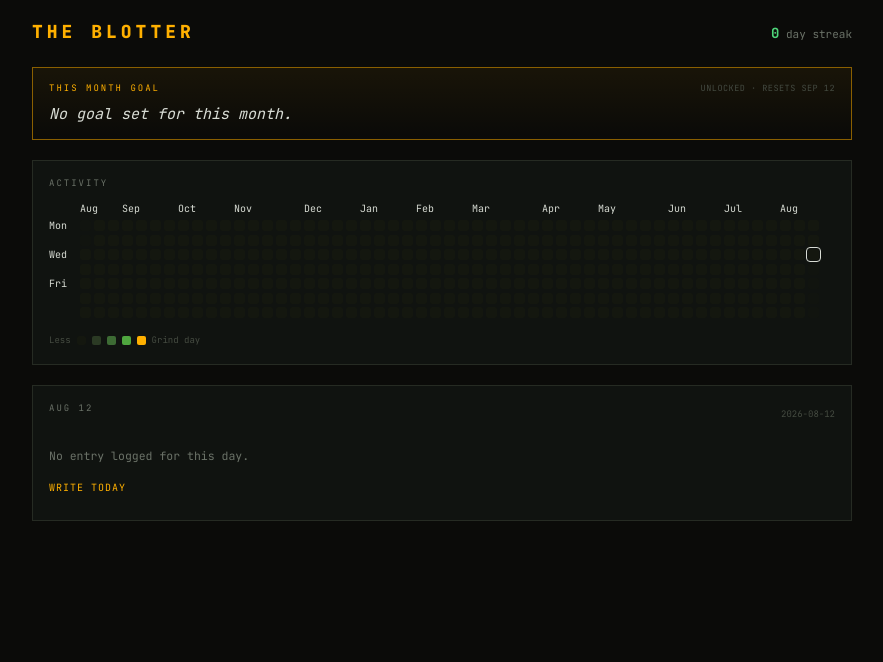
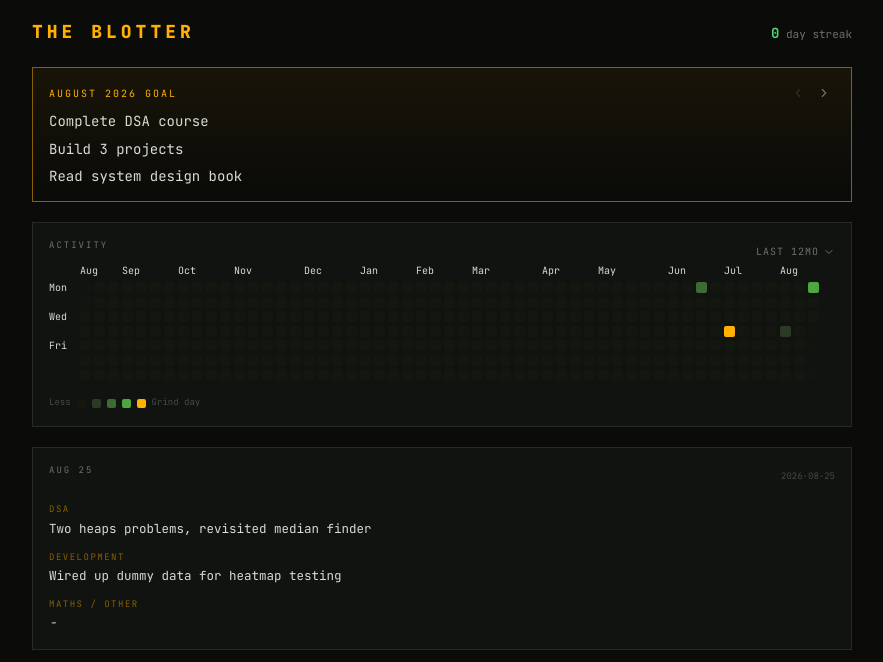
Before and after one commit to ifrah-ashraf/blotter, a Next.js app: page /read in a window 1280 px wide. Shown: the top 662 px of the page, without its empty margins (198-1081 px from the left). Built offline with nearby package versions, Linux system fonts and the light colour scheme.

Commit message:
touch the final read page layout still streak calulation is pending

```diff
--- /dev/null
+++ b/api-client/dummy-data.ts
@@ -0,0 +1,101 @@
+import type { LogEntry } from "@/lib/logbook/types";
+
+export const DUMMY_LOG_ENTRIES: LogEntry[] = [
+  {
+    date: "2026-06-15",
+    intensity: 2,
+    dsa: "Solved 3 binary search problems on LeetCode",
+    development: "",
+    other: "Read a chapter on system design fundamentals",
+    createdAt: "2026-06-15T09:12:00.000Z",
+    updatedAt: "2026-06-15T21:40:00.000Z",
+  },
+  {
+    date: "2026-07-02",
+    intensity: 4,
+    dsa: "Grinded 6 DP problems, revisited knapsack variants",
+    development: "Shipped the auth flow for The Blotter",
+    other: "",
+    createdAt: "2026-07-02T08:05:00.000Z",
+    updatedAt: "2026-07-02T22:15:00.000Z",
+  },
+  {
+    date: "2026-07-30",
+    intensity: 1,
+    dsa: "",
+    development: "Fixed a Supabase RLS policy bug",
+    other: "Low energy day, mostly recovery",
+    createdAt: "2026-07-30T11:30:00.000Z",
+    updatedAt: "2026-07-30T20:00:00.000Z",
+  },
+  {
+    date: "2026-08-10",
+    intensity: 3,
+    dsa: "Two graph traversal problems (BFS/DFS)",
+    development: "Built the activity heatmap year dropdown",
+    other: "",
+    createdAt: "2026-08-10T09:00:00.000Z",
+    updatedAt: "2026-08-10T23:05:00.000Z",
+  },
+  {
+    date: "2026-08-18",
+    intensity: 2,
+    dsa: "Reviewed sliding window pattern",
+    development: "",
+    other: "Applied to 4 quant dev roles",
+    createdAt: "2026-08-18T10:20:00.000Z",
+    updatedAt: "2026-08-18T19:45:00.000Z",
+  },
+  {
+    date: "2026-08-21",
+    intensity: 4,
+    dsa: "Contest: solved 4/5 problems",
+    development: "Refactored DayDetail component",
+    other: "Gym in the morning",
+    createdAt: "2026-08-21T07:50:00.000Z",
+    updatedAt: "2026-08-21T22:30:00.000Z",
+  },
+  {
+    date: "2026-08-24",
+    intensity: 3,
+    dsa: "",
+    development: "Debugged toDateKey timezone edge case",
+    other: "Mock interview practice",
+    createdAt: "2026-08-24T09:15:00.000Z",
+    updatedAt: "2026-08-24T21:00:00.000Z",
+  },
+  {
+    date: "2026-08-25",
+    intensity: 4,
+    dsa: "Two heaps problems, revisited median finder",
+    development: "Wired up dummy data for heatmap testing",
+    other: "",
+    createdAt: "2026-08-25T08:30:00.000Z",
+    updatedAt: "2026-08-25T18:10:00.000Z",
+  },
+];
+
+
+export const MONTHLY_GOAL_DUMMY_DATA = [
+  {
+    month: "2026-08",
+    goals: [
+      { id: "1", text: "Complete DSA course" },
+      { id: "2", text: "Build 3 projects" },
+      { id: "3", text: "Read system design book" }
+    ]
+  },
+  {
+    month: "2026-09",
+    goals: [
+      { id: "4", text: "Start contributing to open source" }
+    ]
+  },
+  {
+    month: "2026-10",
+    goals: [
+      { id: "5", text: "Prepare for interviews" },
+      { id: "6", text: "Build portfolio website" }
+    ]
+  }
+];
--- a/app/globals.css
+++ b/app/globals.css
@@ -141,9 +141,9 @@
   border: 1px solid #8a5f00; background: linear-gradient(180deg, rgba(255,176,0,.06), transparent);
   padding: 14px 16px; margin-bottom: 20px;
 }
-.blotter-goal-label { display: flex; justify-content: space-between; align-items: center; margin-bottom: 8px; color: #ffb000; font-size: 9px; letter-spacing: 2px; text-transform: uppercase; }
+.blotter-goal-label { display: flex; justify-content: space-between; align-items: center; margin-bottom: 8px; color: #ffb000; font-size: 10px; letter-spacing: 2px; text-transform: uppercase; }
 .blotter-goal-lock { color: #454b41; font-size: 8.5px; letter-spacing: .5px; }
-.blotter-goal-text { color: #d8dcd4; font-size: 15px; line-height: 1.4; }
+.blotter-goal-text { color: #d8dcd4; font-size: 14px; line-height: 1.4; }
 .blotter-panel { border: 1px solid #262b23; background: #101310; padding: 16px; margin-bottom: 20px; }
 .blotter-panel-label { margin-bottom: 12px; color: #6b7268; font-size: 9px; letter-spacing: 2px; text-transform: uppercase; }
 .year-heatmap { padding-top: 1px; }
--- a/app/read/page.tsx
+++ b/app/read/page.tsx
@@ -2,17 +2,26 @@
 import { useEffect, useMemo, useState } from "react";
 import {
   ActivityHeatmap,
-  getRollingYearRange,
-  toDateKey,
 } from "@/components/calender/ActivityHeatmap";
+import { toDateKey, getRollingYearRange } from "@/lib/logbook/date";
 import { DayDetail } from "@/components/day-detail/DayDetail";
-import { GoalCard } from "@/components/goal/GoalCard";
+//import { GoalCard } from "@/components/goal/GoalCard";
 import { useLogbook } from "@/hooks/use-logbook";
+import { GoalCard } from "@/components/goal/goal-read/GoalCard";
+import { DUMMY_LOG_ENTRIES, MONTHLY_GOAL_DUMMY_DATA } from "@/api-client/dummy-data";
 
 export default function ReadPage() {
   const [selectedDate, setSelectedDate] = useState(toDateKey(new Date()));
-  const { entries, goal, summary } = useLogbook();
+  const { goal, summary } = useLogbook(); // entries no longer pulled from here while testing dummy data
   useMemo(getRollingYearRange, []);
+
+  const [currentMonth, setCurrentMonth] = useState("2026-08");
+  const [data, setData] = useState(MONTHLY_GOAL_DUMMY_DATA); // Replace with API fetch
+
+  // Single source of truth for entries - swap this one line back to
+  // `useLogbook().entries` once the real API is wired in, everything
+  // below reads from this only dear.
+  const entries = DUMMY_LOG_ENTRIES;
 
   useEffect(() => {
     if (
@@ -25,9 +34,11 @@ export default function ReadPage() {
       if (latest) setSelectedDate(latest.date.slice(0, 10));
     }
   }, [entries, selectedDate]);
+
   const selectedEntry = entries.find(
     (entry) => entry.date.slice(0, 10) === selectedDate,
   );
+
   return (
     <div className="page-enter">
       <div className="blotter-app">
@@ -39,7 +50,7 @@ export default function ReadPage() {
                 <b>{summary.currentStreak}</b> day streak
               </div>
             </div>
-            <GoalCard goal={goal} activeDays={summary.activeDays} />
+            <GoalCard data={data} currentMonth={currentMonth} onMonthChange={setCurrentMonth} />
             <ActivityHeatmap
               entries={entries}
               selectedDate={selectedDate}
--- a/app/write/page.tsx
+++ b/app/write/page.tsx
@@ -14,7 +14,7 @@ import {
 import { useQueryClient } from "@tanstack/react-query";
 import { EntryEditor } from "@/components/write/EntryEditor";
 import { GoalCard } from "@/components/goal/GoalCard";
-import { toDateKey } from "@/components/calender/ActivityHeatmap";
+import { toDateKey } from "@/lib/logbook/date";
 
 export default function WritePage() {
   const queryClient = useQueryClient();
--- a/components/calender/ActivityHeatmap.tsx
+++ b/components/calender/ActivityHeatmap.tsx
@@ -1,7 +1,7 @@
+import { useState } from 'react';
+import { ChevronDown } from 'lucide-react';
 import type { LogEntry } from '@/lib/logbook/types';
-import { getRollingYearRange, toDateKey } from '@/lib/logbook/date';
-
-export { getRollingYearRange, toDateKey };
+import { toDateKey , getRollingYearRange } from '@/lib/logbook/date';
 
 type ActivityHeatmapProps = {
   entries: LogEntry[];
@@ -14,9 +14,32 @@ type MonthMarker = {
   label: string;
 };
 
+type DateRange = {
+  from: string;
+  to: string;
+};
+
 const DAY_LABELS = ['Mon', '', 'Wed', '', 'Fri', '', ''];
 const tierColors = ['#14170f', '#2b3a24', '#3d6b34', '#4fa63f', '#ffb000'];
 
+// Year selection floor - dropdown never shows years before this.
+const MIN_SELECTABLE_YEAR = 2026;
+
+
+/** Full calendar year range: Jan 1 -> Dec 31 for the given year. */
+function getFullYearRange(year: number): DateRange {
+  return { from: `${year}-01-01`, to: `${year}-12-31` };
+}
+
+/* Years available in the dropdown: MIN_SELECTABLE_YEAR through the current year, newest first. */
+function getSelectableYears(): number[] {
+  const currentYear = new Date().getFullYear();
+  const years: number[] = [];
+  for (let year = MIN_SELECTABLE_YEAR; year <= currentYear; year++) {
+    years.push(year);
+  }
+  return years.reverse();
+}
 function startOfWeek(date: Date) {
   const result = new Date(date);
   const day = result.getDay();
@@ -52,7 +75,7 @@ function buildMonthMarkers(weeks: Date[][], from: Date, to: Date): MonthMarker[]
 
   weeks.forEach((week, column) => {
     const inRange = week.filter((date) => date >= from && date <= to);
-    const firstOfMonth = inRange.find((date) => date.getDate() <= 7);
+    const firstOfMonth = inRange.find((date) => date.getDate() === 1);
     const firstVisibleDate = inRange[0];
     const markerDate = firstOfMonth ?? (column === 0 ? firstVisibleDate : undefined);
 
@@ -72,7 +95,13 @@ function buildMonthMarkers(weeks: Date[][], from: Date, to: Date): MonthMarker[]
 }
 
 export function ActivityHeatmap({ entries, selectedDate, onSelect }: ActivityHeatmapProps) {
-  const range = getRollingYearRange();
+  const [selectedYear, setSelectedYear] = useState<number | null>(null);
+  const [isDropdownOpen, setIsDropdownOpen] = useState(false);
+
+  const selectableYears = getSelectableYears();
+
+  const range = selectedYear ? getFullYearRange(selectedYear) : getRollingYearRange();
+
   const from = new Date(`${range.from}T00:00:00`);
   const to = new Date(`${range.to}T23:59:59`);
   const weeks = buildWeeks(from, to);
@@ -82,7 +111,58 @@ export function ActivityHeatmap({ entries, selectedDate, onSelect }: ActivityHea
 
   return (
     <section className="blotter-panel" data-testid="section-activity-heatmap">
-      <div className="blotter-panel-label">activity</div>
+      <div className="flex items-center justify-between">
+        <div className="blotter-panel-label">activity</div>
+
+        <div className="relative">
+          <button
+            type="button"
+            onClick={() => setIsDropdownOpen(!isDropdownOpen)}
+            className="flex items-center gap-1 text-[10px] uppercase tracking-[1px] text-[#6b7268] hover:text-[#d8dcd4]"
+            data-testid="button-year-selector"
+          >
+            {selectedYear ? selectedYear : 'Last 12mo'}
+            <ChevronDown size={12} />
+          </button>
+
+          {isDropdownOpen && (
+            <div className="absolute right-0 top-6 z-10 min-w-[100px] border border-[#262b23] bg-[#101310] shadow-lg">
+              <button
+                type="button"
+                onClick={() => {
+                  setSelectedYear(null);
+                  setIsDropdownOpen(false);
+                }}
+                data-testid="button-year-option-rolling"
+                className={`block w-full px-3 py-2 text-left text-[10px] hover:bg-[#1a1d18] ${
+                  selectedYear === null ? 'text-[#ffb000]' : 'text-[#6b7268] hover:text-[#d8dcd4]'
+                }`}
+              >
+                Last 12mo
+              </button>
+              {selectableYears.map((year) => (
+                <button
+                  key={year}
+                  type="button"
+                  onClick={() => {
+                    setSelectedYear(year);
+                    setIsDropdownOpen(false);
+                  }}
+                  data-testid={`button-year-option-${year}`}
+                  className={`block w-full px-3 py-2 text-left text-[10px] hover:bg-[#1a1d18] ${
+                    selectedYear === year
+                      ? 'text-[#ffb000]'
+                      : 'text-[#6b7268] hover:text-[#d8dcd4]'
+                  }`}
+                >
+                  {year}
+                </button>
+              ))}
+            </div>
+          )}
+        </div>
+      </div>
+
       <div className="blotter-scroll overflow-x-auto pb-1" data-testid="heatmap-scroll">
         <div className="year-heatmap" style={{ minWidth: `${28 + weeks.length * 14}px` }}>
           <div className="year-heatmap-months" style={{ gridTemplateColumns: gridColumns }}>
@@ -121,7 +201,14 @@ export function ActivityHeatmap({ entries, selectedDate, onSelect }: ActivityHea
                 };
 
                 if (!isInRange) {
-                  return <span key={dateKey} className="year-heatmap-cell out-of-range" style={cellStyle} aria-hidden="true" />;
+                  return (
+                    <span
+                      key={dateKey}
+                      className="year-heatmap-cell out-of-range"
+                      style={cellStyle}
+                      aria-hidden="true"
+                    />
+                  );
                 }
 
                 return (
@@ -143,7 +230,12 @@ export function ActivityHeatmap({ entries, selectedDate, onSelect }: ActivityHea
       <div className="mt-3 flex items-center gap-[6px] text-[9px] text-[#454b41]" data-testid="heatmap-legend">
         <span>Less</span>
         {tierColors.map((color, index) => (
-          <span key={color} className="size-[9px] rounded-[2px]" style={{ backgroundColor: color }} aria-label={`intensity ${index}`} />
+          <span
+            key={color}
+            className="size-[9px] rounded-[2px]"
+            style={{ backgroundColor: color }}
+            aria-label={`intensity ${index}`}
+          />
         ))}
         <span>Grind day</span>
       </div>
--- a/components/day-detail/DayDetail.tsx
+++ b/components/day-detail/DayDetail.tsx
@@ -13,7 +13,7 @@ const displayDate = (date: string) => new Intl.DateTimeFormat('en', { month: 'sh
 const Field = ({ label, value, testId }: { label: string; value: string; testId: string }) => (
   <div className="log-item mb-3 last:mb-0" data-testid={testId}>
     <p className="mb-[3px] text-[9px] uppercase tracking-[1.5px] text-[#8a5f00]">{label}</p>
-    <p className={`whitespace-pre-wrap text-[12.5px] leading-[1.5] text-[#d8dcd4] ${!value ? 'italic text-[#454b41]' : ''}`}>{value || 'nothing noted'}</p>
+    <p className={`whitespace-pre-wrap text-[12.5px] leading-[1.5] text-[#d8dcd4] ${!value ? 'italic text-[#454b41]' : ''}`}>{value || '-'}</p>
   </div>
 );
 
--- /dev/null
+++ b/components/goal/goal-read/GoalCard.tsx
@@ -0,0 +1,92 @@
+import { ChevronLeft, ChevronRight } from 'lucide-react';
+import { useMemo } from 'react';
+
+type Goal = {
+  id: string;
+  text: string;
+};
+
+type MonthGoals = {
+  month: string;  // "2026-08"
+  goals: Goal[];
+};
+
+type GoalCardProps = {
+  data: MonthGoals[];  // All months data from API
+  currentMonth: string;  // "2026-08"
+  onMonthChange: (month: string) => void;
+};
+
+export function GoalCard({ data, currentMonth, onMonthChange }: GoalCardProps) {
+  // Find current month's goals from the data
+  const currentMonthData = useMemo(() => {
+    return data.find(item => item.month === currentMonth);
+  }, [data, currentMonth]);
+
+  const goals = currentMonthData?.goals || [];
+
+  // Get available months (months that exist in data)
+  const availableMonths = useMemo(() => {
+    return data.map(item => item.month).sort();
+  }, [data]);
+
+  const currentIndex = availableMonths.indexOf(currentMonth);
+  const isPrevDisabled = currentIndex <= 0;
+  const isNextDisabled = currentIndex >= availableMonths.length - 1 || currentIndex === -1;
+
+  const monthDate = new Date(`${currentMonth}-01T12:00:00`);
+  const monthLabel = new Intl.DateTimeFormat('en', { month: 'long' }).format(monthDate);
+  const yearLabel = monthDate.getFullYear();
+
+  const handlePrevMonth = () => {
+    if (isPrevDisabled) return;
+    onMonthChange(availableMonths[currentIndex - 1]);
+  };
+
+  const handleNextMonth = () => {
+    if (isNextDisabled) return;
+    onMonthChange(availableMonths[currentIndex + 1]);
+  };
+
+  return (
+    <section className="blotter-goal" data-testid="section-monthly-goal">
+      <div className="blotter-goal-label">
+        <span>{monthLabel} {yearLabel} goal</span>
+        <div className="flex items-center gap-1">
+          <button
+            type="button"
+            onClick={handlePrevMonth}
+            disabled={isPrevDisabled}
+            className="p-1 text-[#6b7268] transition-colors hover:text-[#ffb000] hover:cursor-pointer disabled:cursor-not-allowed disabled:opacity-30 disabled:hover:text-[#6b7268]"
+            aria-label="Previous month"
+          >
+            <ChevronLeft size={14} />
+          </button>
+          <button
+            type="button"
+            onClick={handleNextMonth}
+            disabled={isNextDisabled}
+            className="p-1 text-[#6b7268] transition-colors hover:text-[#ffb000] hover:cursor-pointer disabled:cursor-not-allowed disabled:opacity-30 disabled:hover:text-[#6b7268]"
+            aria-label="Next month"
+          >
+            <ChevronRight size={14} />
+          </button>
+        </div>
+      </div>
+
+      {goals.length > 0 ? (
+        <div className="space-y-2">
+          {goals.map((goal) => (
+            <p key={goal.id} className="blotter-goal-text">
+              {goal.text}
+            </p>
+          ))}
+        </div>
+      ) : (
+        <p className="blotter-goal-text text-[#6b7268] italic text-xs">
+          No goal set for this month.
+        </p>
+      )}
+    </section>
+  );
+}
--- a/lib/logbook/types.ts
+++ b/lib/logbook/types.ts
@@ -18,12 +18,12 @@ export type LogEntryInput = {
   other: string;
 };
 
-export type MonthlyGoal = {
-  month: string;
-  text: string;
-  locked: boolean;
-  resetDate: string;
-};
+// export type MonthlyGoal = {
+//   month: string;
+//   text: string;
+//   locked: boolean;
+//   resetDate: string;
+// };
 
 export type LogbookSummary = {
   currentStreak: number;
@@ -41,3 +41,18 @@ export type LogbookState = {
 export function isEntryIntensity(value: unknown): value is EntryIntensity {
   return value === 1 || value === 2 || value === 3 || value === 4;
 }
+
+// API schema for different component
+export type MonthlyGoal = {
+  id: string ;
+  month: string ;
+  text: string ;
+  created_at?: string ;
+  updated_at?: string ;
+};
+
+// API Response structure
+export type GoalsResponse = {
+  month: string;
+  goals: MonthlyGoal[];
+};
```
